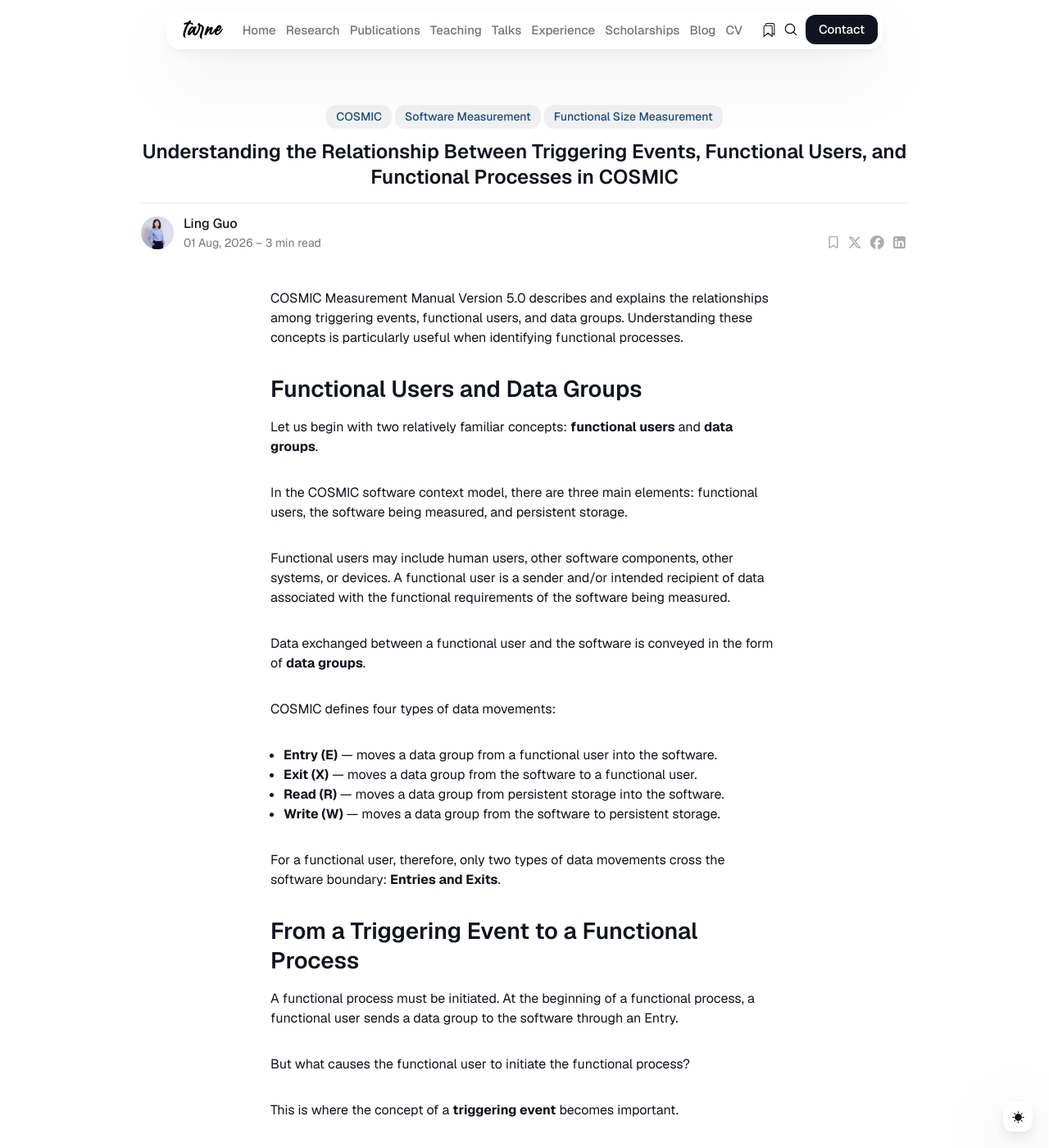
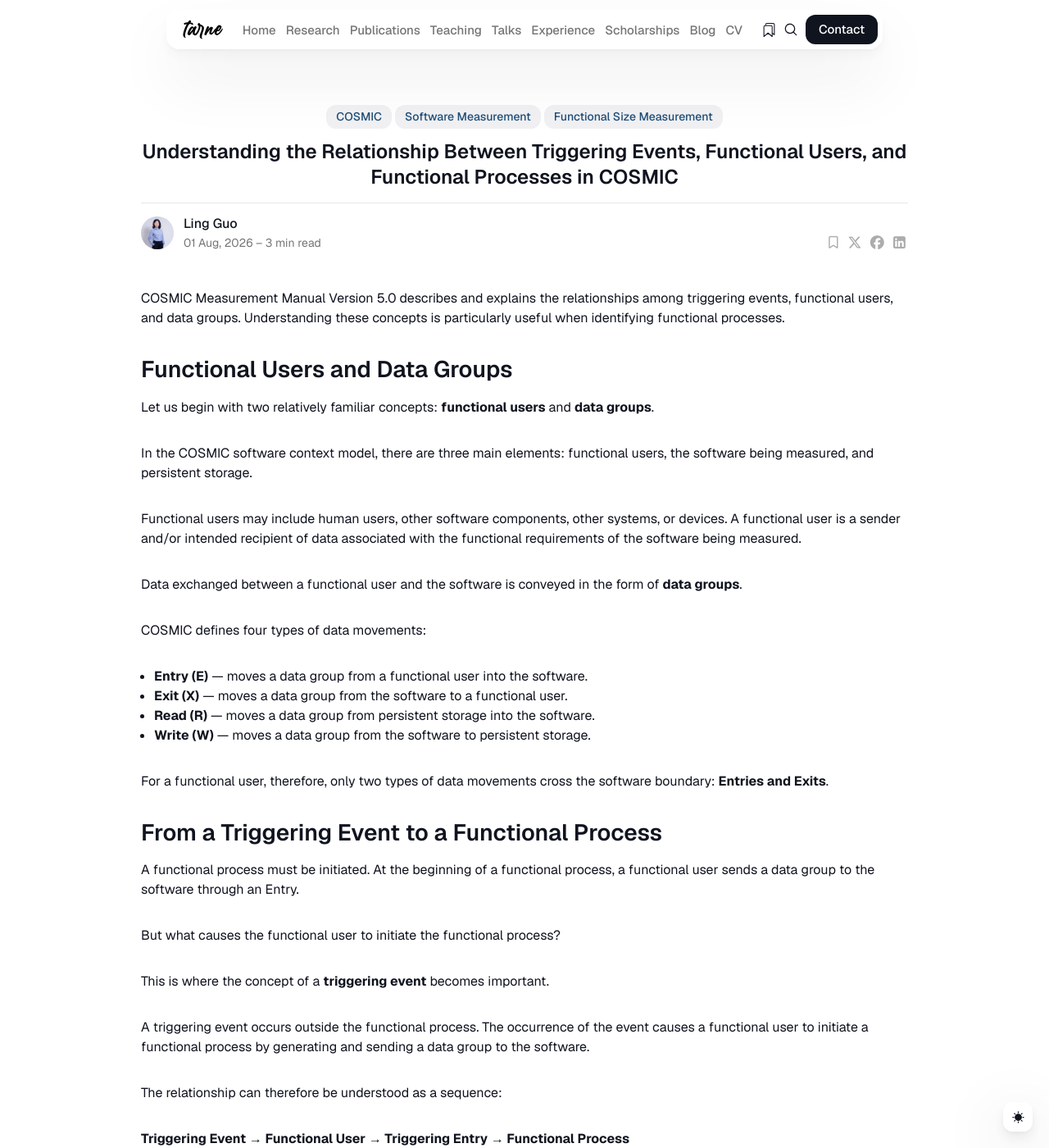
Before and after one commit to lingguo-research/lingguo-tarne, a Jekyll site: the page built from _posts/2026-08-01-triggering-events-functional-users-functional-processes-cosmic.md, in a window 1280 px wide and 1400 px high. Shown: the whole window at 82% size. Built offline with Jekyll 4.4.1, drawn with Linux system fonts in a browser that asks for light colours; nearby versions of some CDN libraries.

Commit message:
Update main.scss

```diff
--- a/css/main.scss
+++ b/css/main.scss
@@ -284,3 +284,44 @@ a {
     height: auto !important;
   }
 }
+
+/* Wider Blog Post Layout */
+
+.post {
+  width: 100%;
+  max-width: none !important;
+}
+
+.post__content {
+  width: 100%;
+  max-width: 1000px !important;
+  margin-left: auto;
+  margin-right: auto;
+}
+
+/* Blog images follow content width */
+.post__content img {
+  max-width: 100%;
+  height: auto;
+}
+
+/* Wider post title / meta area */
+.page-hero {
+  max-width: 1100px !important;
+  margin-left: auto;
+  margin-right: auto;
+}
+
+/* Desktop */
+@media (min-width: 1200px) {
+  .post__content {
+    max-width: 1000px !important;
+  }
+}
+
+/* Tablet / Mobile */
+@media (max-width: 800px) {
+  .post__content {
+    max-width: 100% !important;
+  }
+}
```
